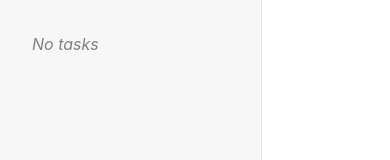
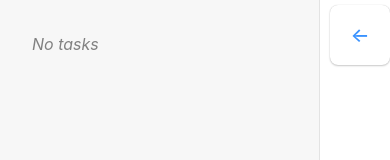
Before and after one commit to CaptainEmil/react-calculator, a React app: page /1/destroy in a window 390 px wide. Shown: the top 160 px of the page. Built offline with nearby package versions, Linux system fonts and the light colour scheme.

Commit message:
added flexibility

```diff
--- a/src/components/Calculator/Buttons/ButtonsLeft/ButtonsLeft.tsx
+++ b/src/components/Calculator/Buttons/ButtonsLeft/ButtonsLeft.tsx
@@ -37,7 +37,6 @@ const ButtonsLeft = ({ task }: ButtonsLeftProps) => {
             <div className={"buttons-left-alt" + (showAlt ? "" : " buttons-hidden")}>
                 <div className="line-container">
                     <button className="alt" onClick={handleClick}>Alt</button>
-                    <Button task={task} id="ans" oper="ans">Ans</Button>
                 </div>
                 <div className="line-container">
                     <Button task={task} oper="sin">sin</Button>
--- a/src/components/Sidebar/Sidebar.tsx
+++ b/src/components/Sidebar/Sidebar.tsx
@@ -1,10 +1,18 @@
+import { useState } from "react";
 import { useTypedSelector } from "../../store";
 import TasksList from "./TasksList/TasksList";
 
 const Sidebar = () => {
     const tasks = useTypedSelector((state) => state.tasksReducer);
+    const [showSidebar, setShowSidebar] = useState(true);
+
+    const handleClick = () => {
+        setShowSidebar(prevState => !prevState);
+    }
 
     return (
+        <>
+            <div id="sidebar-container" className={showSidebar ? "sidebar-show" : "sidebar-hide"}>
                 <div id="sidebar">
                     <nav>
                         {tasks.length ? (
@@ -16,6 +24,9 @@ const Sidebar = () => {
                         )}
                     </nav>
                 </div>
+                <button id="sidebar-toggle" onClick={handleClick}>{showSidebar?"←":"→"}</button>
+            </div>
+        </>
     );
 }
 
--- a/src/index.css
+++ b/src/index.css
@@ -1,5 +1,5 @@
 :root {
-	--button-size: 5rem;
+	--button-size: 5vw;
 	--calculator-font-size: 1.5rem;
 	--calculator-button-gap: 5px;
 }
@@ -52,6 +52,25 @@ button {
 button {
 	color: #3992ff;
 	font-weight: 500;
+
+	& img {
+		width: fit-content;
+		height: fit-content;
+	}
+}
+
+#sidebar-container {
+	display: flex;
+	height: 100vh;
+	gap: 5px;
+}
+
+#sidebar-toggle {
+	display: none;
+	width: 60px;
+	height: 60px;
+	margin: 5px;
+	font-size: 20px;
 }
 
 textarea:hover,
@@ -121,6 +140,30 @@ form[action$="destroy"] button {
 	border-right: solid 1px #e3e3e3;
 	display: flex;
 	flex-direction: column;
+}
+
+@media only screen and (max-width: 900px) {
+	#sidebar {
+		width: 20rem;
+	}
+
+	#sidebar-container {
+		position: absolute;
+		z-index: 10;
+	}
+
+	.sidebar-show {
+		right: auto;
+	}
+
+	.sidebar-hide {
+		right: calc(100vw - 70px);
+	}
+
+	#sidebar-toggle {
+		display: block;
+	}
+
 }
 
 #sidebar>* {
@@ -418,7 +461,7 @@ i {
 	width: fit-content;
 	font-size: var(--calculator-font-size);
 
-	& sup{
+	& sup {
 		font-size: calc(var(--calculator-font-size) / 2);
 	}
 }
@@ -436,11 +479,13 @@ i {
 		margin: 5px 0;
 		width: var(--button-size);
 		height: var(--button-size)/2;
+		min-width: 60px;
+		max-width: 110px;
 		font-size: inherit;
 	}
 }
 
-.buttons-left {
+.buttons-left,.buttons-left-alt {
 	& .line-container {
 		justify-content: flex-end;
 	}
@@ -451,6 +496,8 @@ i {
 	flex-direction: column;
 	align-items: flex-end;
 	width: calc(var(--button-size)*6 + var(--calculator-button-gap)*6);
+	min-width: calc(60px*6 + var(--calculator-button-gap)*6);
+	max-width: calc(110px*6 + var(--calculator-button-gap)*6);
 
 	& #upper {
 		font-size: calc(var(--calculator-font-size)/2);
@@ -471,6 +518,6 @@ i {
 	}
 }
 
-.buttons-hidden{
+.buttons-hidden {
 	display: none;
 }
```
Also changed, not shown: 2 other files (tests, documents, lock files or other folders). Lines whose indentation alone changed are shown as unchanged.
